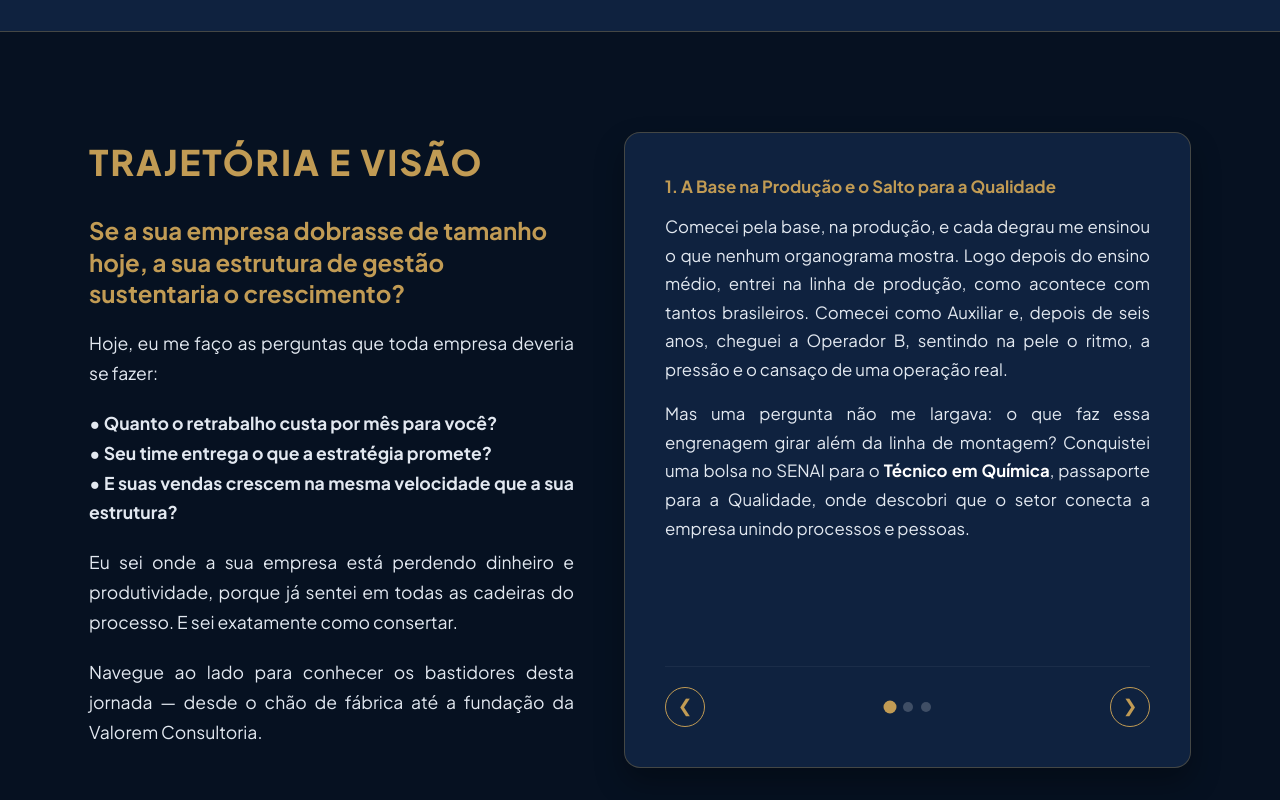
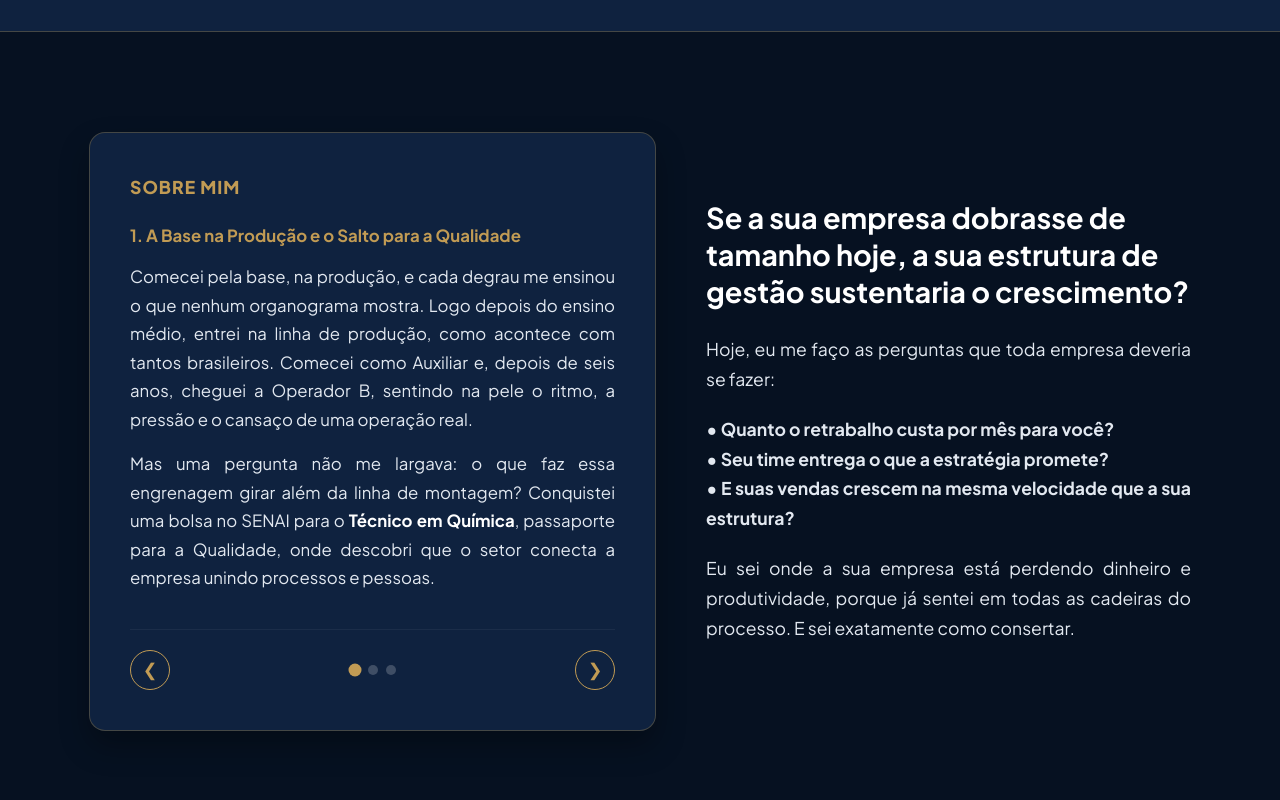
Before and after one commit to Pauloantonio260206/valorem, a plain HTML site: page index.html in a window 1280 px wide. Shown: the part 1020-1820 px from the top of the page. Drawn offline with Linux system fonts and the light colour scheme.

Commit message:
Add files via upload

```diff
--- a/index.html
+++ b/index.html
@@ -103,16 +103,9 @@
         .quote-text { font-size: 1.6rem; font-weight: 500; color: #FFFFFF; line-height: 1.5; font-style: italic; margin-bottom: 24px; max-width: 800px; margin-left: auto; margin-right: auto; }
         .quote-author { font-size: 1rem; color: var(--accent-gold); font-weight: 700; text-transform: uppercase; letter-spacing: 1px; }
 
-        /* TÍTULOS GERAIS */
-        .section-title { color: var(--accent-gold); text-align: center; margin-bottom: 50px; font-size: 2.2rem; font-weight: 800; text-transform: uppercase; letter-spacing: 2px; }
-        .title-left { text-align: left; margin-bottom: 24px; }
-
-        /* SOBRE MIM - LAYOUT LADO A LADO */
+        /* SOBRE MIM - LAYOUT INVERTIDO (CARROSSEL ESQUERDA, TEXTO DIREITA) */
         .sobre { padding: 100px 0; background: var(--primary-navy); color: #FFFFFF; }
         .sobre-wrapper { display: flex; align-items: stretch; gap: 50px; }
-
-        .sobre-conteudo { flex: 1; display: flex; flex-direction: column; justify-content: center; }
-        .sobre-conteudo p { font-size: 1.1rem; color: #E2E8F0; line-height: 1.7; margin-bottom: 20px; text-align: justify; }
 
         .carousel-container { flex: 1; width: 100%; position: relative; background: var(--navy-light); border: 1px solid var(--border-color); border-radius: 16px; padding: 40px; box-shadow: 0 15px 30px rgba(0,0,0,0.3); display: flex; flex-direction: column; justify-content: space-between; }
 
@@ -129,6 +122,12 @@
         .carousel-dots { display: flex; gap: 8px; }
         .dot { width: 10px; height: 10px; border-radius: 50%; background: rgba(255,255,255,0.2); cursor: pointer; transition: var(--transition); }
         .dot.active { background: var(--accent-gold); transform: scale(1.3); }
+
+        .sobre-conteudo { flex: 1; display: flex; flex-direction: column; justify-content: center; }
+        .sobre-conteudo p { font-size: 1.1rem; color: #E2E8F0; line-height: 1.7; margin-bottom: 20px; text-align: justify; }
+
+        .section-title { color: var(--accent-gold); text-align: center; margin-bottom: 50px; font-size: 2.2rem; font-weight: 800; text-transform: uppercase; letter-spacing: 2px; }
+        .title-left { text-align: left; margin-bottom: 24px; }
 
         /* MÉTODO VLR */
         .metodo { padding: 100px 0; background-color: var(--navy-light); border-top: 1px solid rgba(255,255,255,0.05); border-bottom: 1px solid rgba(255,255,255,0.05); }
@@ -242,29 +241,14 @@
             </div>
         </section>
 
-        <!-- SOBRE MIM (TEXTO FIXO ESQUERDA + CARROSSEL DIREITA) -->
+        <!-- SOBRE MIM (CARROSSEL ESQUERDA, TEXTO DIREITA) -->
         <section class="sobre" id="sobre">
             <div class="container">
                 <div class="sobre-wrapper">
 
-                    <!-- LADO ESQUERDO: TEXTO COMPLETO SOLICITADO -->
-                    <div class="sobre-conteudo reveal">
-                        <h2 class="section-title title-left">Trajetória e Visão</h2>
-
-                        <h3 style="font-size: 1.5rem; color: var(--accent-gold); margin-bottom: 20px; line-height: 1.3;">Se a sua empresa dobrasse de tamanho hoje, a sua estrutura de gestão sustentaria o crescimento?</h3>
-
-                        <p>Hoje, eu me faço as perguntas que toda empresa deveria se fazer:</p>
-                        <p><b>• Quanto o retrabalho custa por mês para você?</b><br>
-                        <b>• Seu time entrega o que a estratégia promete?</b><br>
-                        <b>• E suas vendas crescem na mesma velocidade que a sua estrutura?</b></p>
-
-                        <p>Eu sei onde a sua empresa está perdendo dinheiro e produtividade, porque já sentei em todas as cadeiras do processo. E sei exatamente como consertar.</p>
-
-                        <p>Navegue ao lado para conhecer os bastidores desta jornada — desde o chão de fábrica até a fundação da Valorem Consultoria.</p>
-                    </div>
-
-                    <!-- LADO DIREITO: CARROSSEL COM A SUA HISTÓRIA -->
+                    <!-- LADO ESQUERDO: CARROSSEL COM A SUA HISTÓRIA -->
                     <div class="carousel-container reveal">
+                        <div style="font-size: 1.1rem; color: var(--accent-gold); font-weight: 800; text-transform: uppercase; letter-spacing: 1px; margin-bottom: 20px;">Sobre Mim</div>
 
                         <!-- SLIDE 1 -->
                         <div class="carousel-slide active" id="slide-0">
@@ -299,6 +283,20 @@
                         </div>
 
                     </div>
+
+                    <!-- LADO DIREITO: TEXTO DE IMPACTO E PERGUNTAS -->
+                    <div class="sobre-conteudo reveal">
+                        <h3 style="font-size: 1.8rem; color: #FFFFFF; margin-bottom: 24px; line-height: 1.3;">Se a sua empresa dobrasse de tamanho hoje, a sua estrutura de gestão sustentaria o crescimento?</h3>
+
+                        <p>Hoje, eu me faço as perguntas que toda empresa deveria se fazer:</p>
+
+                        <p><b>• Quanto o retrabalho custa por mês para você?</b><br>
+                        <b>• Seu time entrega o que a estratégia promete?</b><br>
+                        <b>• E suas vendas crescem na mesma velocidade que a sua estrutura?</b></p>
+
+                        <p>Eu sei onde a sua empresa está perdendo dinheiro e produtividade, porque já sentei em todas as cadeiras do processo. E sei exatamente como consertar.</p>
+                    </div>
+
                 </div>
             </div>
         </section>
@@ -369,7 +367,7 @@
                         <span class="palestra-badge">Palestra Destaque</span>
                         <h3>Conectando Gerações: O Novo RH e a NR1</h3>
 
-                        <p>O mercado de trabalho mudou, e a legislação também. Com as novas exigências da <b>NR1</b> sobre o gerenciamento de <b>riscos psicossociais</b>, resolver o choque cultural entre líderes experientes e a Geração Z deixou de ser um detalhe para se tornar uma urgência estratégica.</p>
+                        <p>O mercado de trabalho mudou, e a legislação também. Com las novas exigências da <b>NR1</b> sobre o gerenciamento de <b>riscos psicossociais</b>, resolver o choque cultural entre líderes experientes e a Geração Z deixou de ser um detalhe para se tornar uma urgência estratégica.</p>
 
                         <p>Nesta palestra, o foco é a gestão de pessoas na prática. Deixamos a teoria de lado para mergulhar em exemplos reais e situações desafiadoras que vivenciei e solucionei ao longo da minha carreira, enfrentando a realidade da indústria desde a base operacional até a gestão executiva.</p>
 
```
